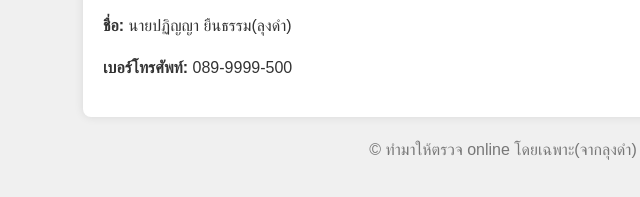
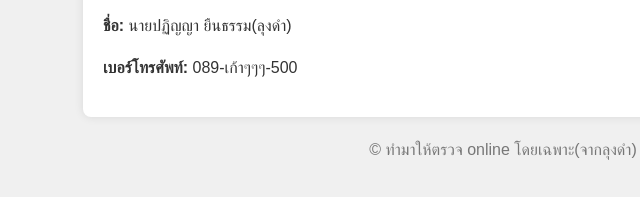
Before and after one commit to Mhoyse/BPBP68, a plain HTML site: page contact.html in a window 1280 px wide. Shown: the part 263-460 px from the top of the page, 137-777 px from the left. Drawn offline with Linux system fonts and the light colour scheme.

Commit message:
Update contact.html

```diff
--- a/contact.html
+++ b/contact.html
@@ -102,7 +102,7 @@
         <h2>ติดต่อลุงดำ</h2>
         <p>มีอะไรก็โทรมานะ เฉพาะเวลาราชการ</p>
         <p><strong>ชื่อ:</strong> นายปฏิญญา ยืนธรรม(ลุงดำ)</p>
-        <p><strong>เบอร์โทรศัพท์:</strong> 089-9999-500</p>
+        <p><strong>เบอร์โทรศัพท์:</strong> 089-เก้าๆๆๆ-500</p>
     </div>
     <div class="footer">
         <p>&copy; ทำมาให้ตรวจ online โดยเฉพาะ(จากลุงดำ)</p>
```
